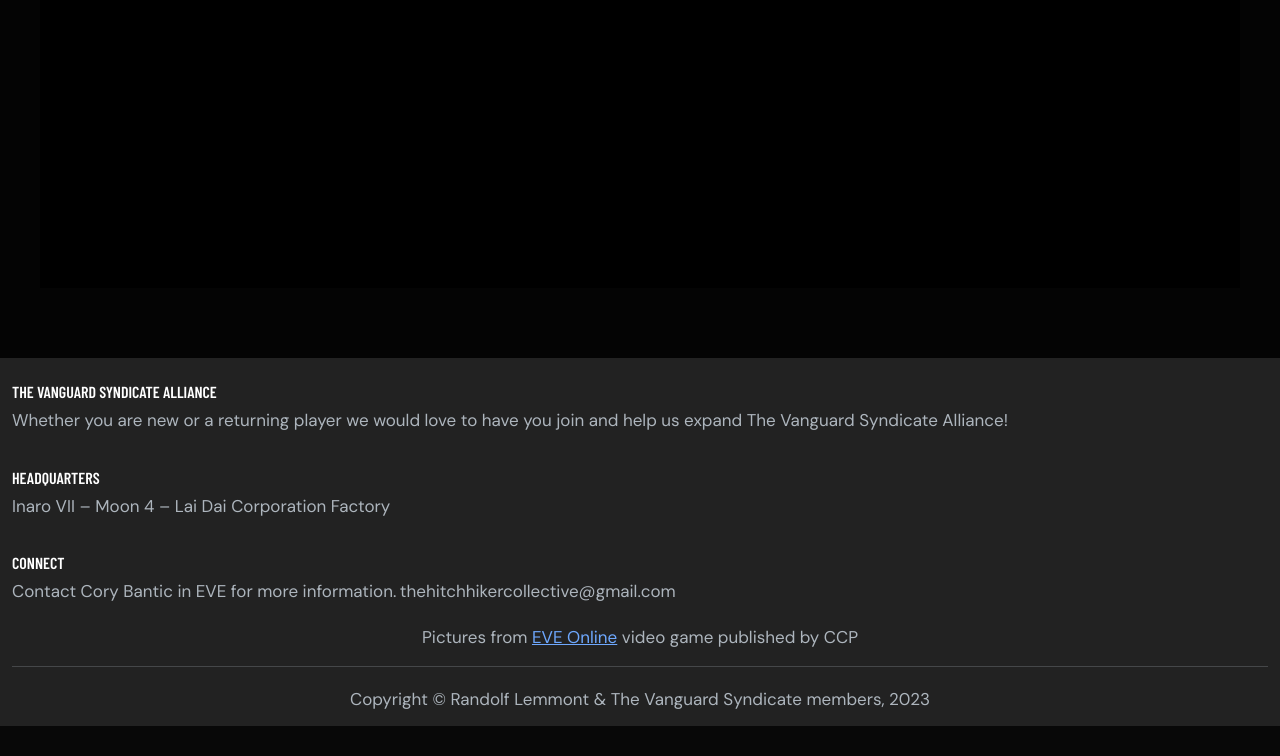
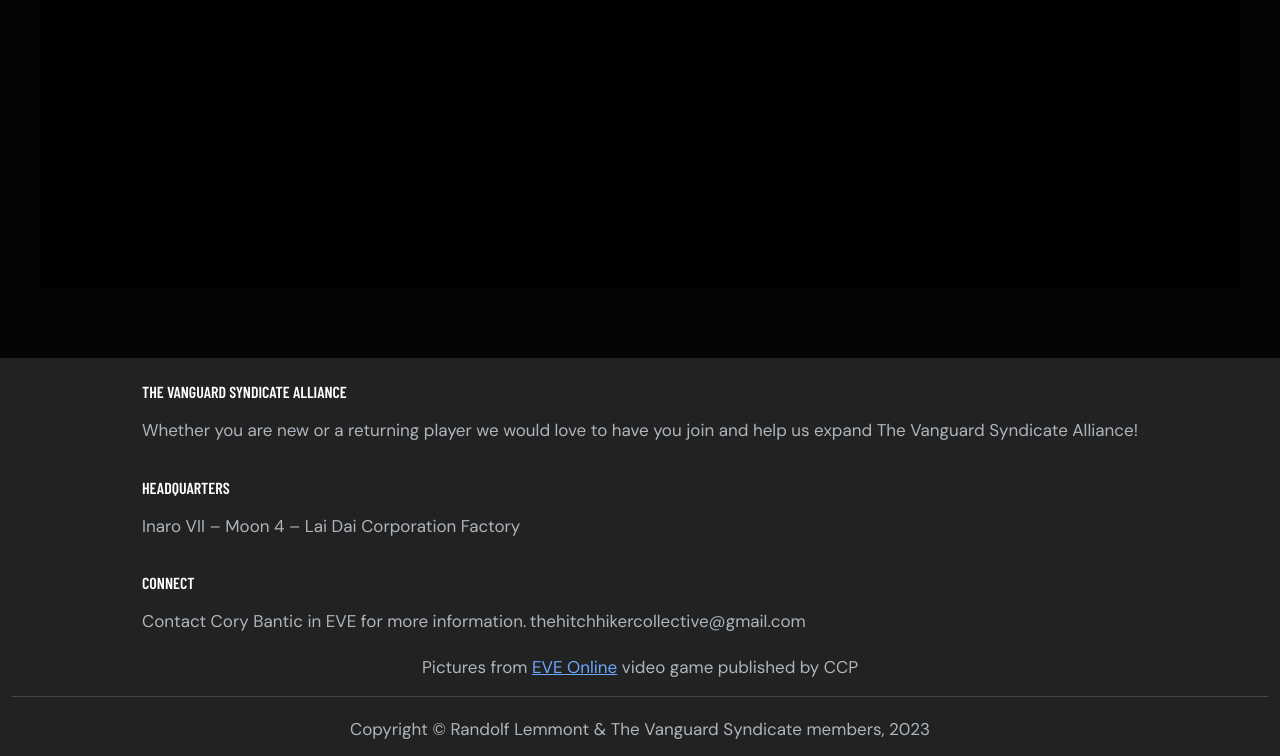
Before and after one commit to Stefanos2002/Space, a plain HTML site: page index.html in a window 1280 px wide. Shown: the part 5512-6268 px from the top of the page. Before the commit the page ends 6238 px from the top, so only its background shows below. Drawn offline with nearby package versions, Linux system fonts and the light colour scheme; a web font is replaced by a local one.

Commit message:
fixed margins

```diff
--- a/css/style.css
+++ b/css/style.css
@@ -558,21 +558,18 @@ div.container {
 
 .footer-item-container {
   display: grid;
-  align-items: center;
-  justify-content: center;
   grid-template-columns: repeat(3, 1fr);
   gap: 20px;
   margin: 0 15em;
 }
 
-.footer-item-container .footer-item {
+/* .footer-item-container .footer-item {
   text-align: start;
-}
+} */
 
 .footer-item {
   /* display: flex; */
   flex-direction: column;
-  gap: 14px;
 }
 
 .footer-item h6 {
@@ -581,6 +578,7 @@ div.container {
   font-family: "Barlow Condensed";
   font-weight: 600;
   color: white;
+  margin-bottom: 18px;
 }
 
 .footer-item a {
@@ -596,8 +594,6 @@ div.container {
 
 footer {
   background-color: #222;
-  margin-left: auto;
-  margin-right: auto;
 }
 
 footer p.text-center {
--- a/index.html
+++ b/index.html
@@ -1088,7 +1088,7 @@
       </div>
     </div> -->
     <footer class="container-fluid section" id="impressum" style="min-height: 0">
-      <div class="footer-item-container mx-auto">
+      <div class="footer-item-container">
         <div class="footer-item">
           <h6>THE VANGUARD SYNDICATE ALLIANCE</h6>
           <p>Whether you are new or a returning player we would love to have you join and help us expand The Vanguard Syndicate Alliance!</p>
```
